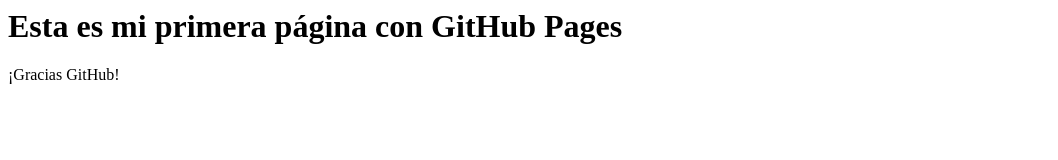
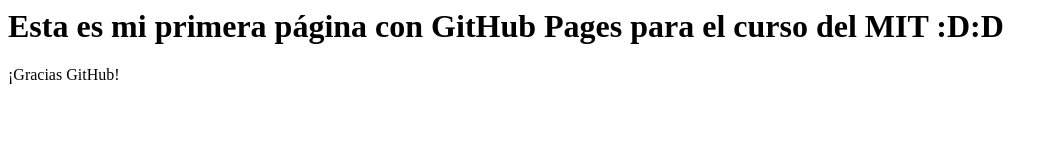
Before and after one commit to juacavo/myfirstrepo, a plain HTML site: page index.html in a window 1280 px wide. Shown: the whole page, without its empty margins (0-1058 px from the left). Drawn offline with Linux system fonts and the light colour scheme.

Commit message:
Update index.html

```diff
--- a/index.html
+++ b/index.html
@@ -1,3 +1,3 @@
 <html>
-<h1> Esta es mi primera página con GitHub Pages </h1> <p>¡Gracias GitHub!</p>
+<h1> Esta es mi primera página con GitHub Pages para el curso del MIT :D:D </h1> <p>¡Gracias GitHub!</p>
 </html>
```
